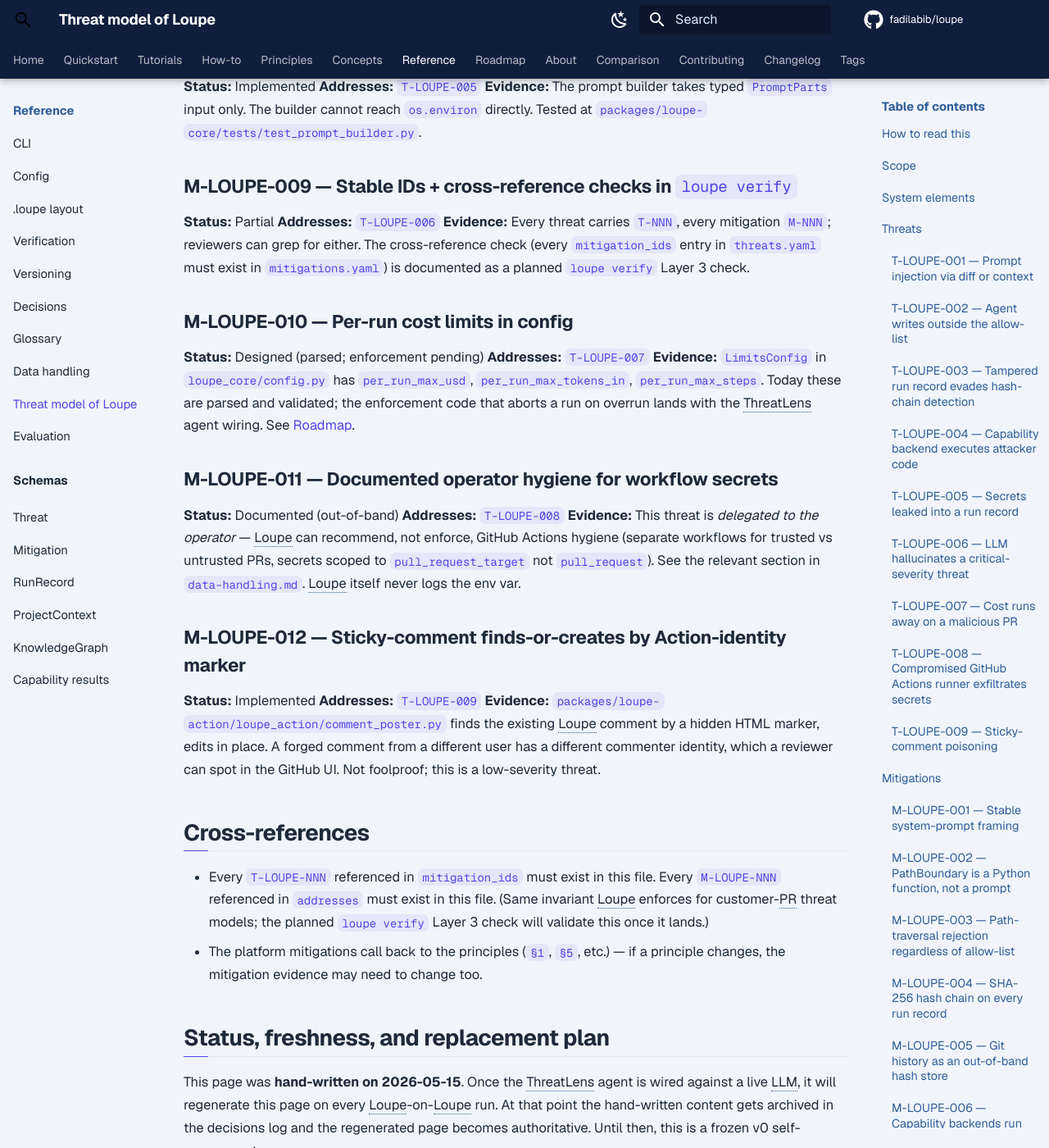
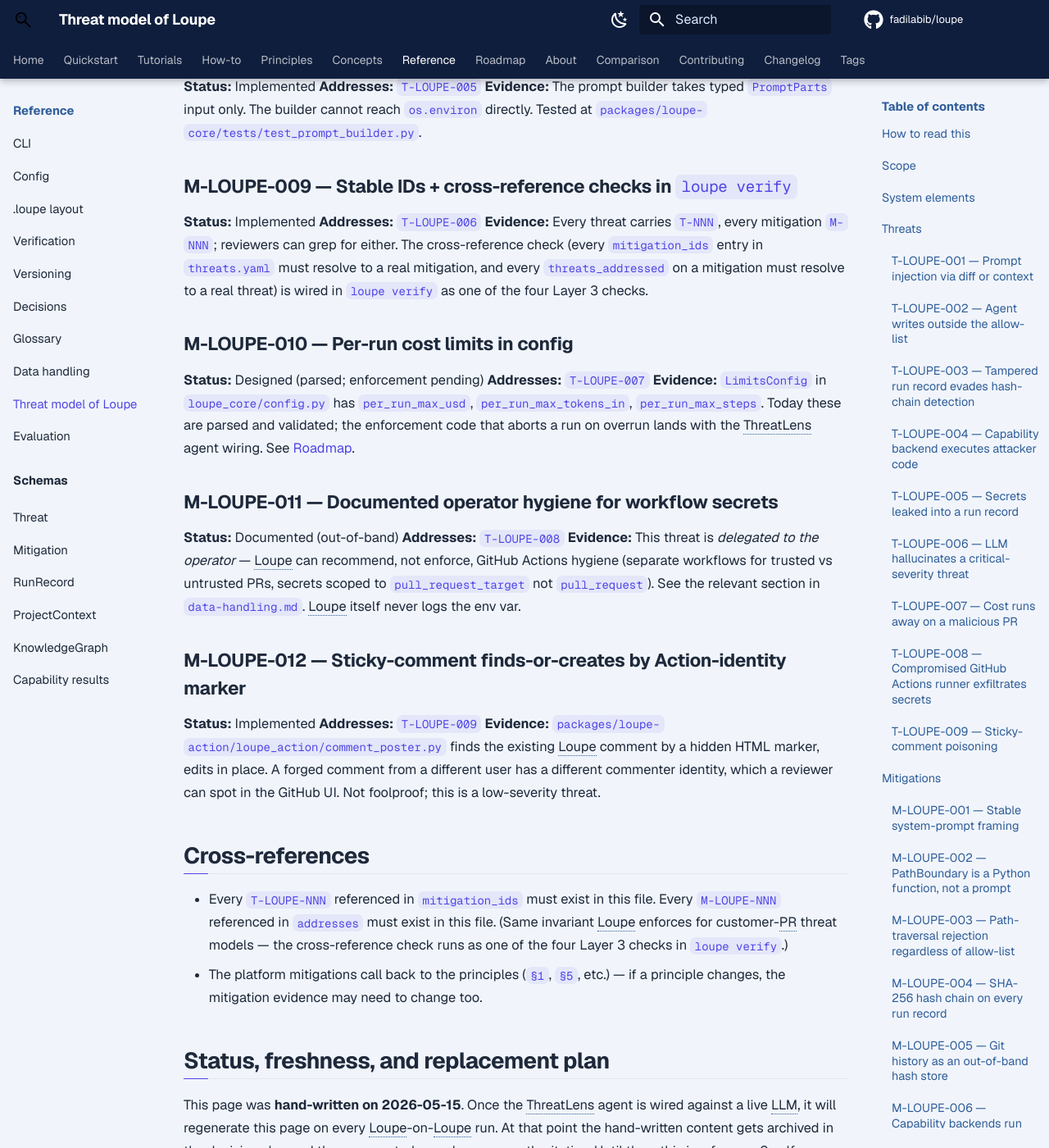
Before and after one commit to fadi-labib/loupe, an MkDocs documentation site: the page built from docs/reference/loupe-threat-model.md, in a window 1280 px wide and 1400 px high, scrolled down 5481 px. Shown: the whole window at 82% size. Built offline with MkDocs 1.6.1 and Material for MkDocs 9.7.7, drawn with Linux system fonts in a browser that asks for light colours; plug-ins that fetch from the network failed and are left out; comment, search, counter and statistics services are not loaded; the version menu is left out.

Commit message:
docs: strike 'library-only' / 'Layer 3 planned' across verification, glossary, quickstart, schemas, threat-model

```diff
--- a/docs/reference/loupe-threat-model.md
+++ b/docs/reference/loupe-threat-model.md
@@ -181,9 +181,9 @@
 
 ### M-LOUPE-009 — Stable IDs + cross-reference checks in `loupe verify`
 
-**Status:** Partial
+**Status:** Implemented
 **Addresses:** `T-LOUPE-006`
-**Evidence:** Every threat carries `T-NNN`, every mitigation `M-NNN`; reviewers can grep for either. The cross-reference check (every `mitigation_ids` entry in `threats.yaml` must exist in `mitigations.yaml`) is documented as a planned `loupe verify` Layer 3 check.
+**Evidence:** Every threat carries `T-NNN`, every mitigation `M-NNN`; reviewers can grep for either. The cross-reference check (every `mitigation_ids` entry in `threats.yaml` must resolve to a real mitigation, and every `threats_addressed` on a mitigation must resolve to a real threat) is wired in `loupe verify` as one of the four Layer 3 checks.
 
 ### M-LOUPE-010 — Per-run cost limits in config
 
@@ -205,7 +205,7 @@
 
 ## Cross-references
 
-- Every `T-LOUPE-NNN` referenced in `mitigation_ids` must exist in this file. Every `M-LOUPE-NNN` referenced in `addresses` must exist in this file. (Same invariant Loupe enforces for customer-PR threat models; the planned `loupe verify` Layer 3 check will validate this once it lands.)
+- Every `T-LOUPE-NNN` referenced in `mitigation_ids` must exist in this file. Every `M-LOUPE-NNN` referenced in `addresses` must exist in this file. (Same invariant Loupe enforces for customer-PR threat models — the cross-reference check runs as one of the four Layer 3 checks in `loupe verify`.)
 - The platform mitigations call back to the principles (`§1`, `§5`, etc.) — if a principle changes, the mitigation evidence may need to change too.
 
 ## Status, freshness, and replacement plan
```
Also changed, not shown: docs/quickstart.md (+2 -2 lines), docs/reference/glossary.md (+1 -1 lines), docs/reference/schemas/mitigation.md (+1 -1 lines), docs/reference/schemas/threat.md (+1 -1 lines), docs/reference/verification.md (+2 -2 lines).
